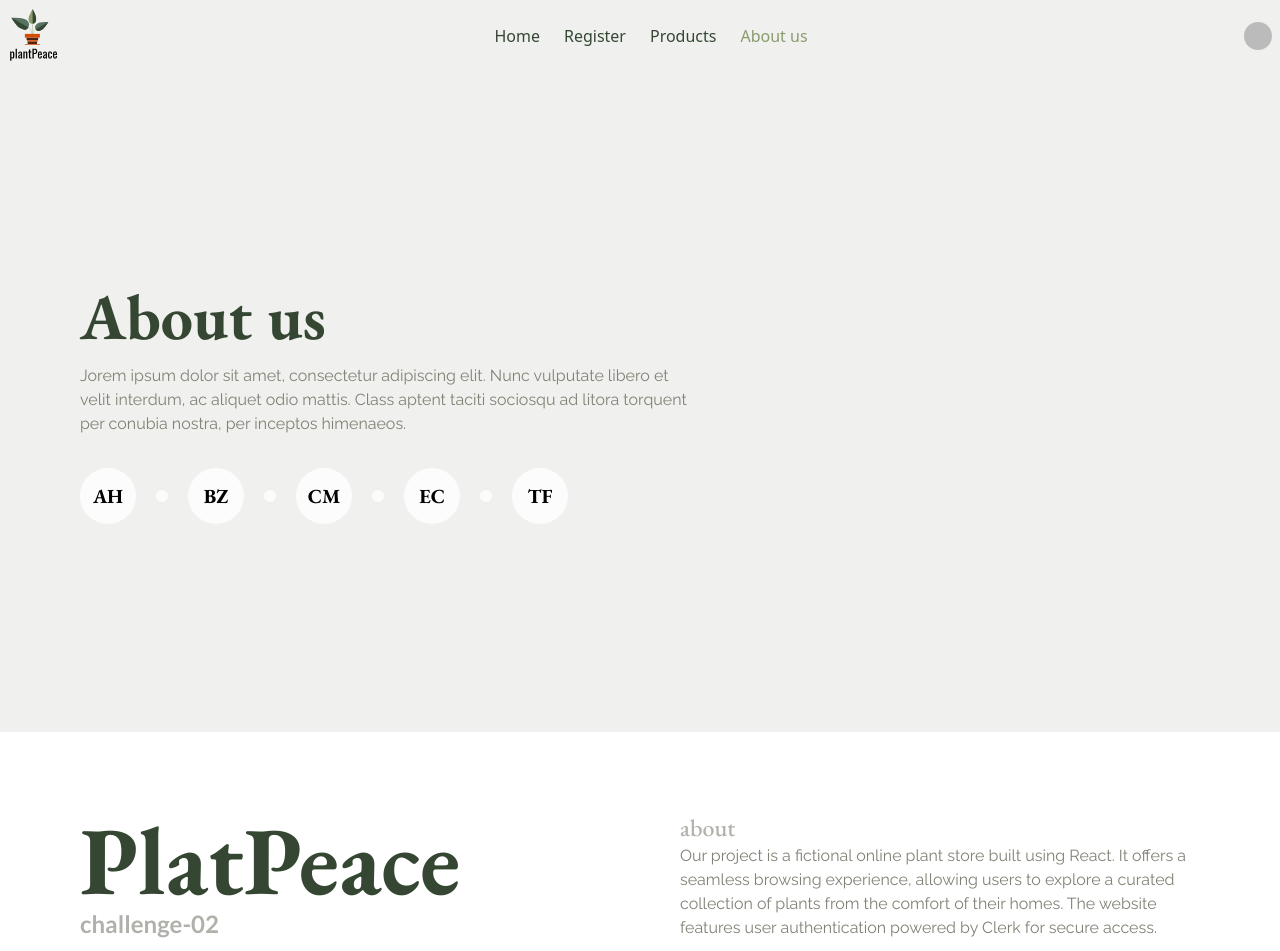
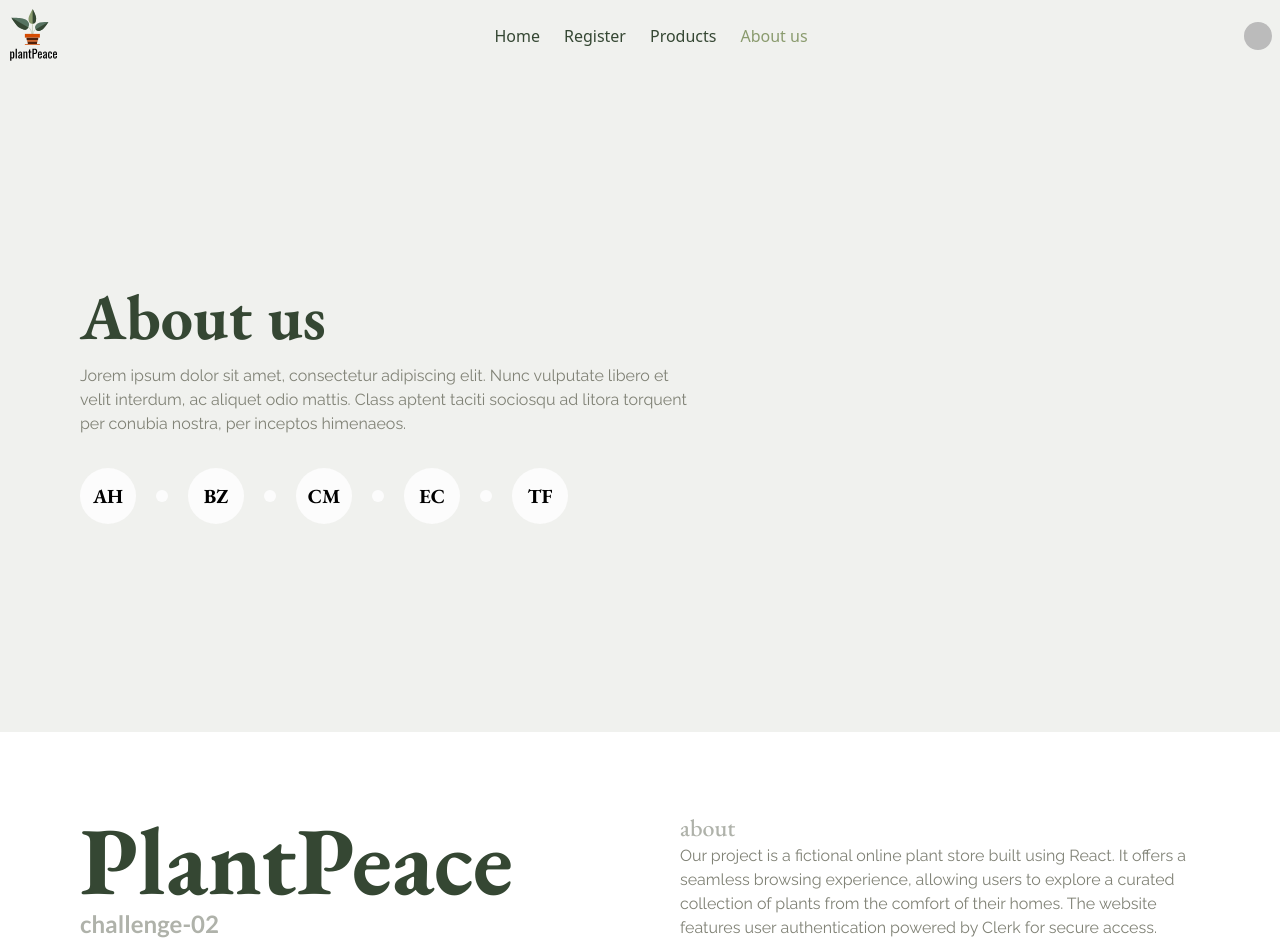
Before and after one commit to Aldovani/challenge-02-pb, a React (Vite) app: page /about in a window 1280 px wide. Shown: the top 951 px of the page. Built offline with nearby package versions, Linux system fonts and the light colour scheme; no server answers; sample sign-in values are in the browser's storage; some icons are missing.

Commit message:
fix: add correct title

```diff
--- a/src/pages/AboutUs.tsx
+++ b/src/pages/AboutUs.tsx
@@ -80,7 +80,7 @@ export function AboutUs() {
           <div>
             <div className=" sm:sticky sm:top-16 ">
               <h2 className="text-6xl lg:text-8xl font-eb-garamond font-bold text-primary-lunar-green">
-                PlatPeace
+                PlantPeace
               </h2>
               <p className="font-lato font-bold text-dark-gray text-2xl">
                 challenge-02
```
